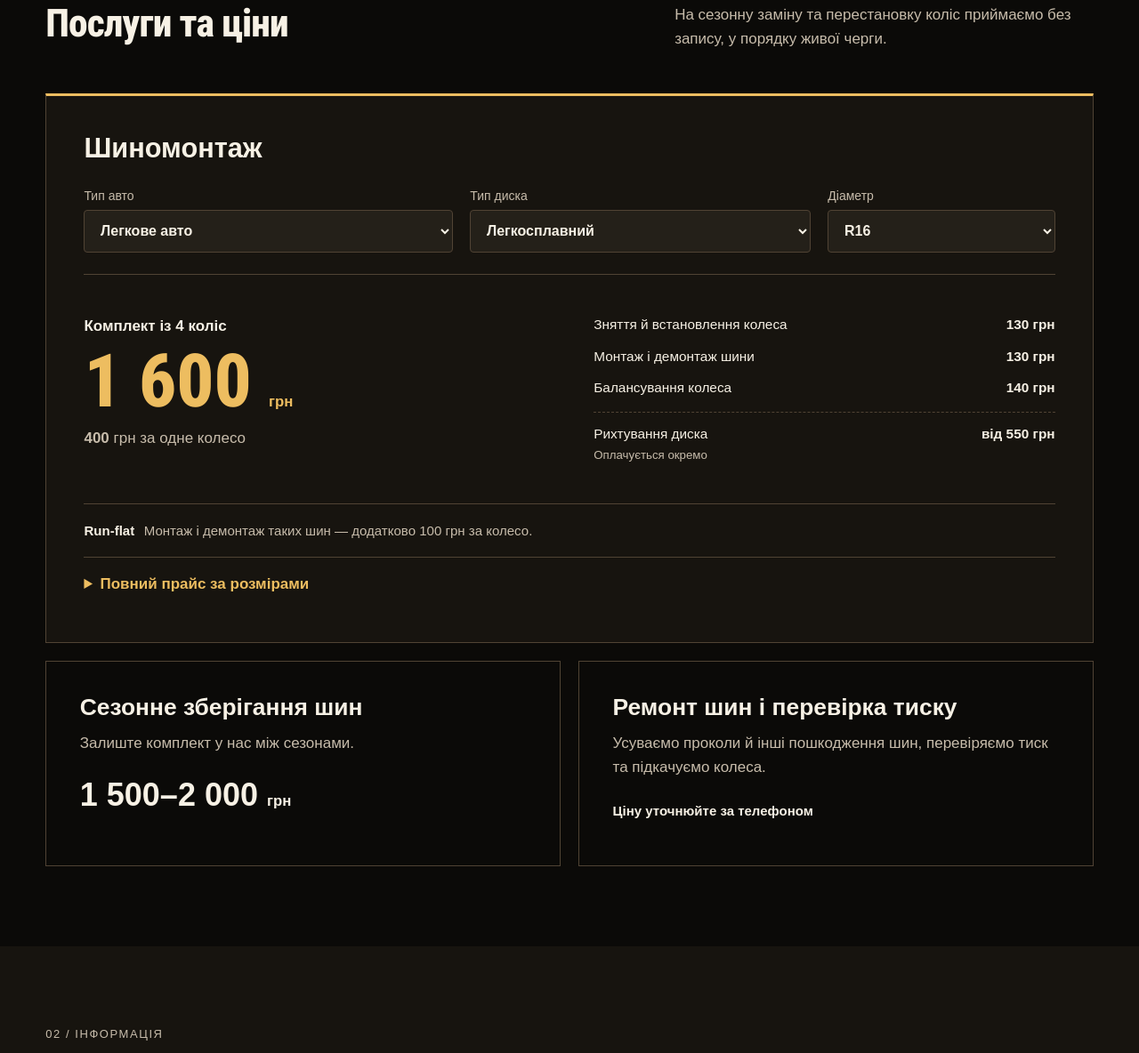
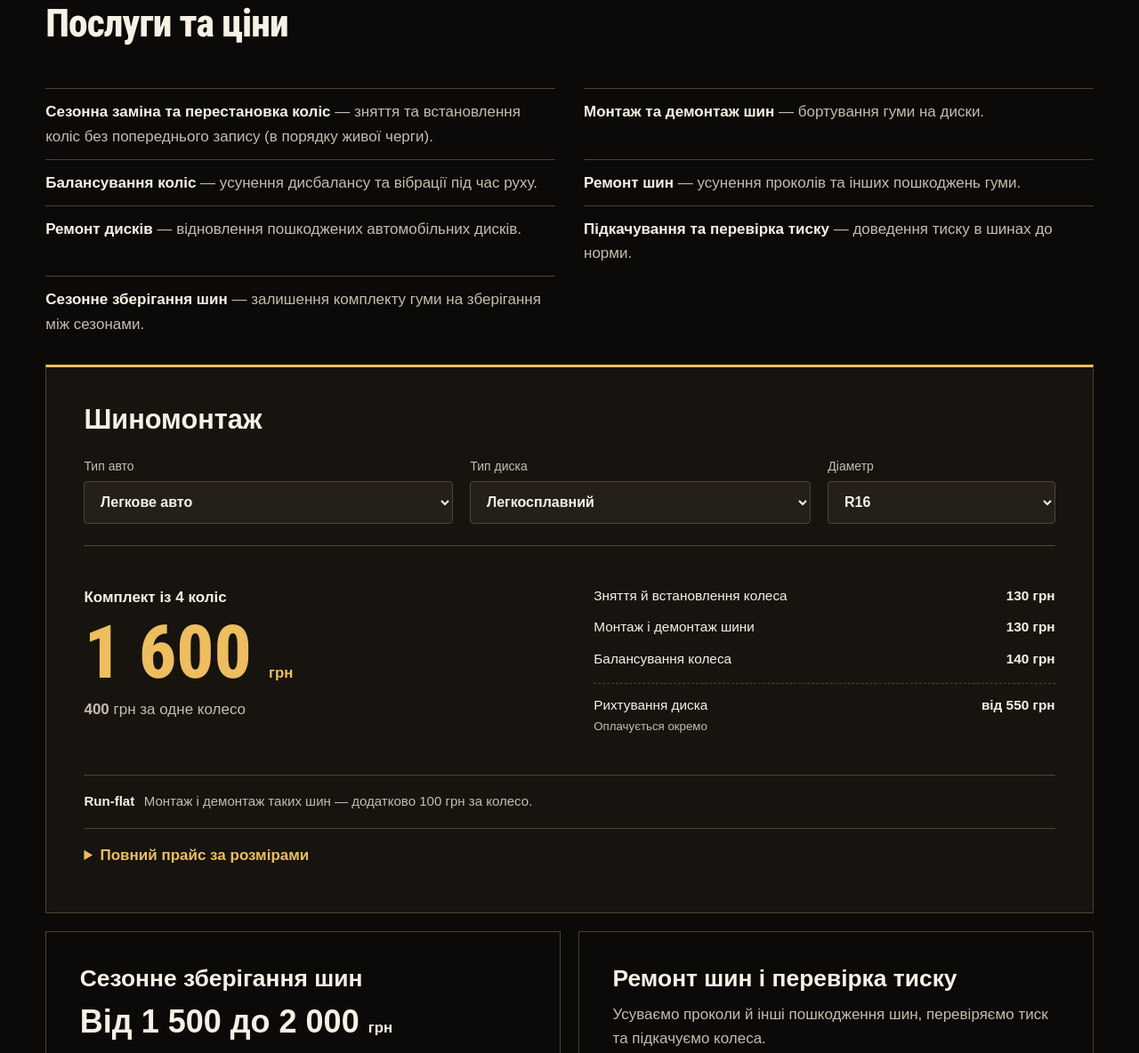
Before and after one commit to n3v3rm0r33/lev-shyny-demo, a plain HTML site: page index.html in a window 1280 px wide. Shown: the part 1658-2842 px from the top of the page at 89% size. Drawn offline with Linux system fonts and the light colour scheme.

Commit message:
Add the seven service descriptions and clarify seasonal storage pricing

```diff
--- a/assets/prices.css
+++ b/assets/prices.css
@@ -121,3 +121,14 @@
   .rate-result, .other-rates { grid-template-columns: 1fr 1fr; }
   .rate-result { gap: 5%; }
 }
+.service-descriptions {
+  display: grid;
+  grid-template-columns: repeat(auto-fit, minmax(min(100%, 32rem), 1fr));
+  gap: .75rem 2rem;
+  margin: 0 0 2rem;
+  padding: 0;
+  list-style: none;
+  color: var(--muted);
+}
+.service-descriptions li { border-top: 1px solid var(--line); padding-top: .75rem; }
+.service-descriptions strong { color: var(--ink); }
--- a/index.html
+++ b/index.html
@@ -294,8 +294,16 @@
     <section class="section container lev-prices" id="services" aria-labelledby="services-title">
   <header class="section-heading">
     <h2 id="services-title">Послуги та ціни</h2>
-    <p class="section-intro">На сезонну заміну та перестановку коліс приймаємо без запису, у порядку живої черги.</p>
   </header>
+  <ul class="service-descriptions">
+    <li><strong>Сезонна заміна та перестановка коліс</strong> — зняття та встановлення коліс без попереднього запису (в порядку живої черги).</li>
+    <li><strong>Монтаж та демонтаж шин</strong> — бортування гуми на диски.</li>
+    <li><strong>Балансування коліс</strong> — усунення дисбалансу та вібрації під час руху.</li>
+    <li><strong>Ремонт шин</strong> — усунення проколів та інших пошкоджень гуми.</li>
+    <li><strong>Ремонт дисків</strong> — відновлення пошкоджених автомобільних дисків.</li>
+    <li><strong>Підкачування та перевірка тиску</strong> — доведення тиску в шинах до норми.</li>
+    <li><strong>Сезонне зберігання шин</strong> — залишення комплекту гуми на зберігання між сезонами.</li>
+  </ul>
   <div class="tariff-box">
     <h3>Шиномонтаж</h3>
     <div id="rate-picker" hidden>
@@ -331,7 +339,7 @@
     </details>
   </div>
   <div class="other-rates">
-    <article class="storage-rate"><h3>Сезонне зберігання шин</h3><p>Залиште комплект у нас між сезонами.</p><strong>1 500–2 000 <small>грн</small></strong></article>
+    <article class="storage-rate"><h3>Сезонне зберігання шин</h3><strong>Від 1 500 до 2 000 <small>грн</small></strong></article>
     <article><h3>Ремонт шин і перевірка тиску</h3><p>Усуваємо проколи й інші пошкодження шин, перевіряємо тиск та підкачуємо колеса.</p><a class="text-link" href="tel:+380983439540">Ціну уточнюйте за телефоном</a></article>
   </div>
 </section>
```
